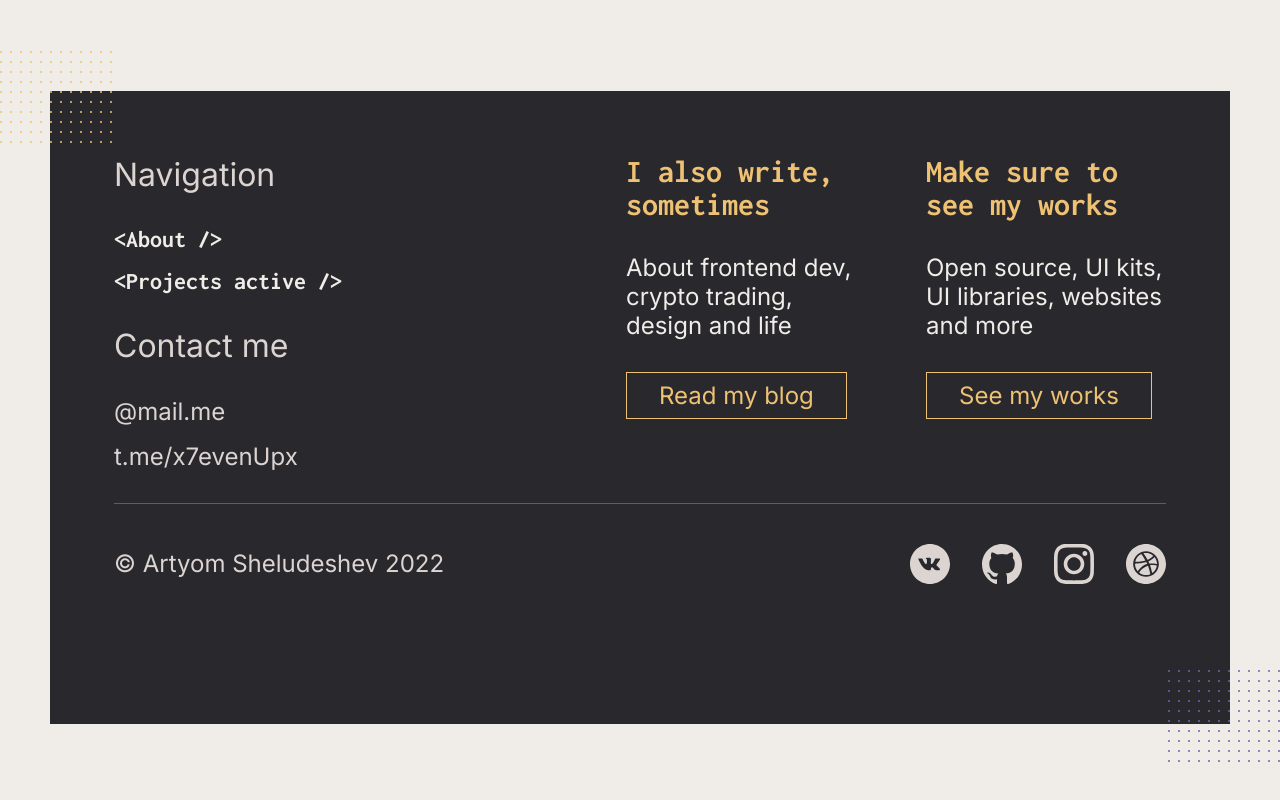
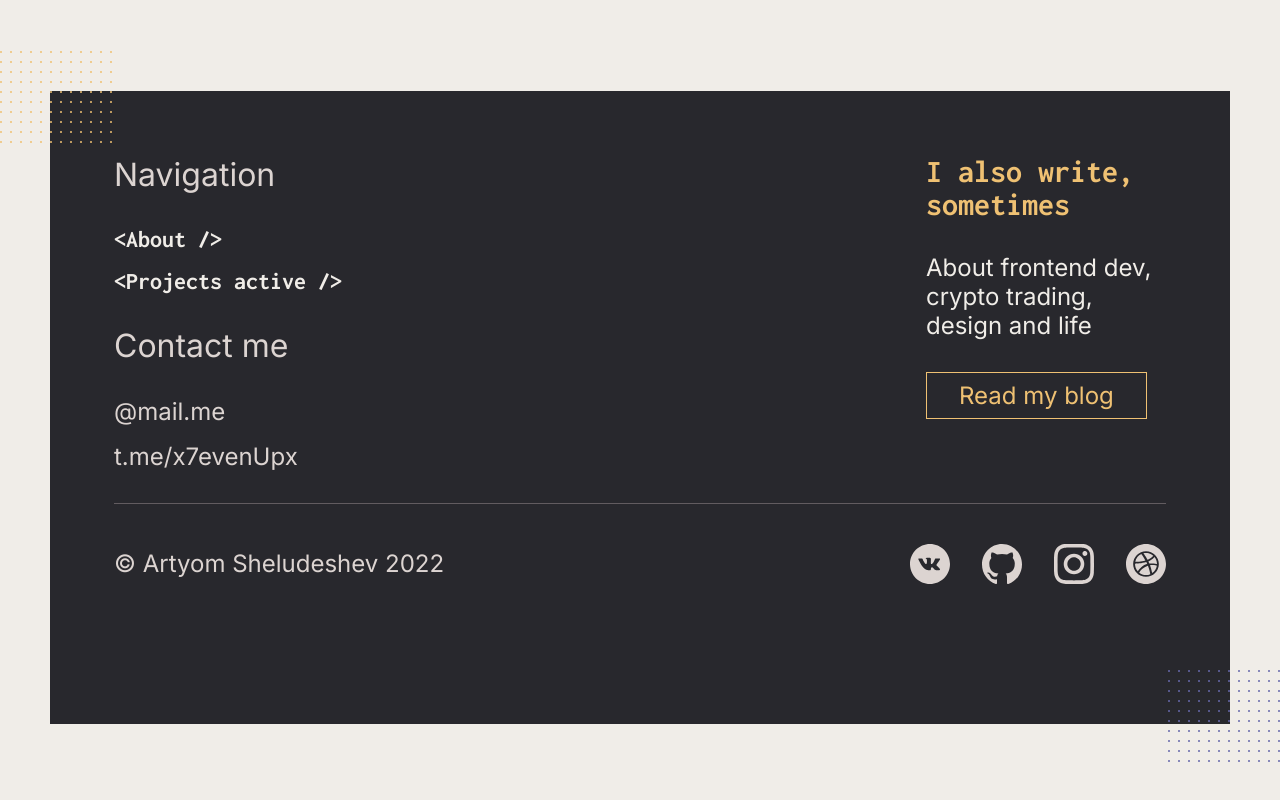
Before and after one commit to 7evenUp/ashel-portfolio, a React (Create React App) app: page /#/projects in a window 1280 px wide. Shown: the part 1497-2297 px from the top of the page. Built offline with nearby package versions, Linux system fonts and the light colour scheme.

Commit message:
Fix url bug

```diff
--- a/src/components/Footer/Footer.tsx
+++ b/src/components/Footer/Footer.tsx
@@ -1,10 +1,13 @@
 import { motion } from 'framer-motion'
-import { Link, NavLink } from 'react-router-dom'
+import { Link, NavLink, useLocation } from 'react-router-dom'
 import Socials from '../Socials/Socials'
 import TextureSvg from '../TextureSvg/TextureSvg'
 import styles from './Footer.module.scss'
 
-const Footer = () => (
+const Footer = () => {
+  const location = useLocation()
+
+  return (
     <motion.footer
       initial={{ opacity: 0, y: 200 }}
       whileInView={{ opacity: 1, y: 0 }}
@@ -47,7 +50,7 @@ const Footer = () => (
             <p>About frontend dev, crypto trading, design and life</p>
             <a href='https://ashel.vercel.app' target={'_blank'} rel="noreferrer">Read my blog</a>
           </div>
-        { window.location.pathname !== '/projects' && (
+          { location.pathname !== '/projects' && (
             <div>
               <h4>Make sure to see my works</h4>
               <p>Open source, UI kits, UI libraries, websites and more</p>
@@ -63,5 +66,6 @@ const Footer = () => (
       </div>
     </motion.footer>
   )
+}
 
 export default Footer
```
Lines whose indentation alone changed are shown as unchanged.
